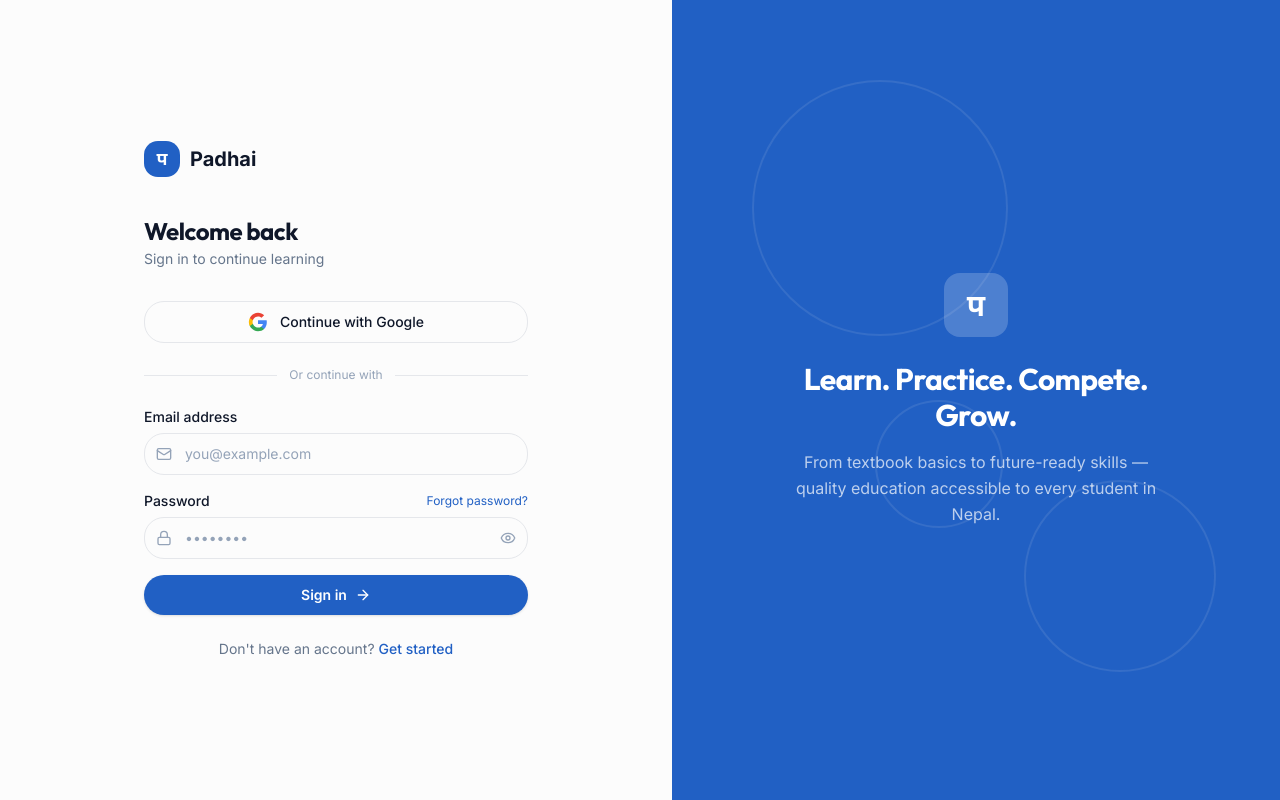
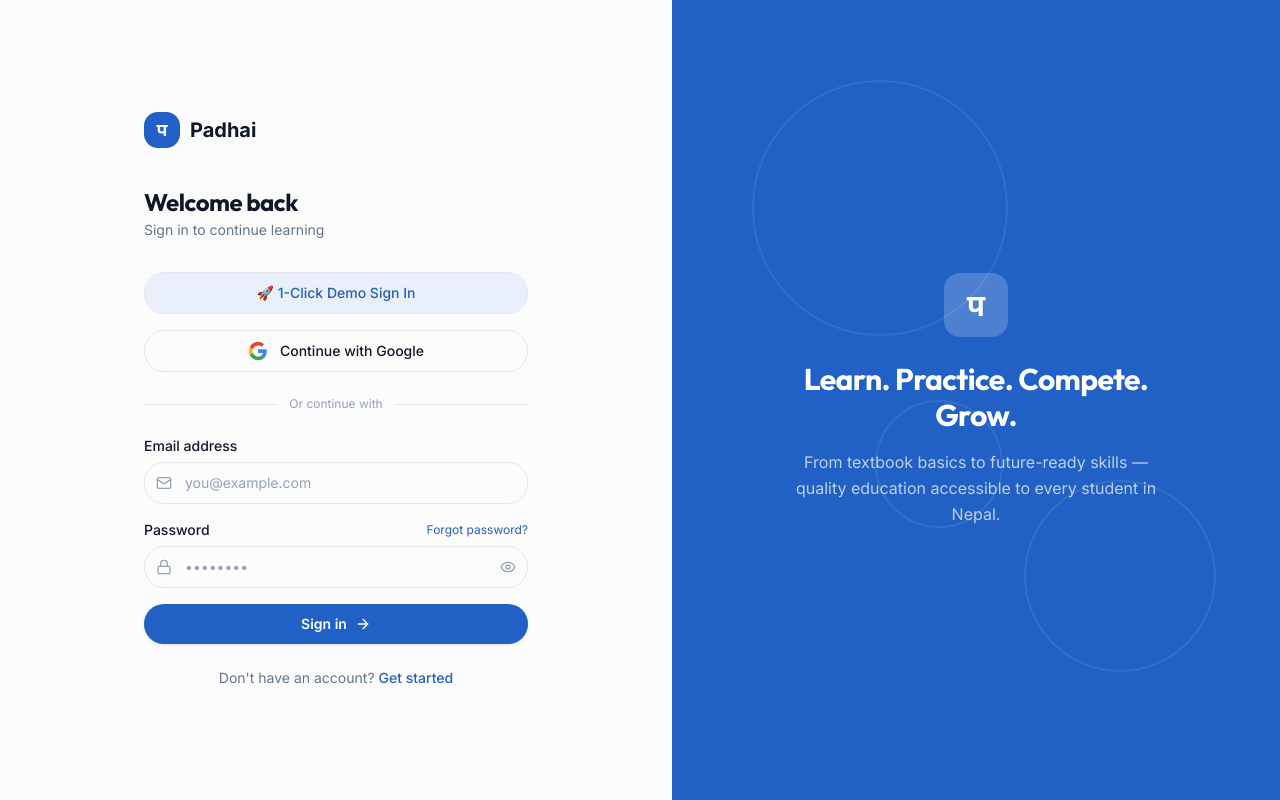
Before and after one commit to sonusah88/Padhai-Platform, a Next.js app: page /login in a window 1280 px wide. Built offline with nearby package versions, Linux system fonts and the light colour scheme; no server answers.

Commit message:
fix(auth): ensure google oauth fallback trigger properly and add 1-click demo login

```diff
--- a/src/app/login/page.tsx
+++ b/src/app/login/page.tsx
@@ -63,14 +63,15 @@ export default function LoginPage() {
     }
   }
 
-  async function handleGoogleLogin() {
-    const supabaseUrl = process.env.NEXT_PUBLIC_SUPABASE_URL;
-    const isPlaceholder = !supabaseUrl || supabaseUrl.includes('placeholder');
+  async function handleGoogleLogin(e?: React.MouseEvent) {
+    if (e) e.preventDefault();
+    const supabaseUrl = process.env.NEXT_PUBLIC_SUPABASE_URL || '';
+    const isPlaceholder = !supabaseUrl || supabaseUrl.includes('placeholder') || supabaseUrl === '';
 
     if (isPlaceholder) {
       document.cookie = "padhai_session=true; path=/; max-age=86400";
       if (typeof window !== 'undefined') {
-        localStorage.setItem('padhai_user', JSON.stringify({ email: 'aarav@gmail.com', full_name: 'Aarav Sharma', role: 'student' }));
+        localStorage.setItem('padhai_user', JSON.stringify({ email: 'google.user@example.com', full_name: 'Google User', role: 'student' }));
       }
       router.push('/dashboard');
       router.refresh();
@@ -89,7 +90,7 @@ export default function LoginPage() {
       if (error) {
         document.cookie = "padhai_session=true; path=/; max-age=86400";
         if (typeof window !== 'undefined') {
-          localStorage.setItem('padhai_user', JSON.stringify({ email: 'aarav@gmail.com', full_name: 'Aarav Sharma', role: 'student' }));
+          localStorage.setItem('padhai_user', JSON.stringify({ email: 'google.user@example.com', full_name: 'Google User', role: 'student' }));
         }
         router.push('/dashboard');
         router.refresh();
@@ -97,11 +98,21 @@ export default function LoginPage() {
     } catch {
       document.cookie = "padhai_session=true; path=/; max-age=86400";
       if (typeof window !== 'undefined') {
-        localStorage.setItem('padhai_user', JSON.stringify({ email: 'aarav@gmail.com', full_name: 'Aarav Sharma', role: 'student' }));
+        localStorage.setItem('padhai_user', JSON.stringify({ email: 'google.user@example.com', full_name: 'Google User', role: 'student' }));
       }
       router.push('/dashboard');
       router.refresh();
     }
+  }
+
+  // Quick Demo Login function
+  function handleDemoLogin() {
+    document.cookie = "padhai_session=true; path=/; max-age=86400";
+    if (typeof window !== 'undefined') {
+      localStorage.setItem('padhai_user', JSON.stringify({ email: 'demo@padhai.com', full_name: 'Demo Student', role: 'student' }));
+    }
+    router.push('/dashboard');
+    router.refresh();
   }
 
   return (
@@ -126,8 +137,18 @@ export default function LoginPage() {
             {t('signInSubtitle')}
           </p>
 
+          {/* Quick Demo Sign In (Dev/Fallback) */}
+          <button
+            type="button"
+            onClick={handleDemoLogin}
+            className="w-full flex items-center justify-center gap-3 px-4 py-2.5 mb-4 border border-[hsl(var(--primary))] bg-[hsl(var(--primary-light))] text-[hsl(var(--primary))] hover:bg-[hsl(var(--primary-hover))] hover:text-white rounded-xl text-sm font-medium transition-colors"
+          >
+            🚀 1-Click Demo Sign In
+          </button>
+
           {/* Google Sign In */}
           <button
+            type="button"
             onClick={handleGoogleLogin}
             className="w-full flex items-center justify-center gap-3 px-4 py-2.5 border border-[hsl(var(--border))] rounded-xl text-sm font-medium text-[hsl(var(--foreground))] hover:bg-[hsl(var(--muted))] transition-colors mb-6"
           >
```
